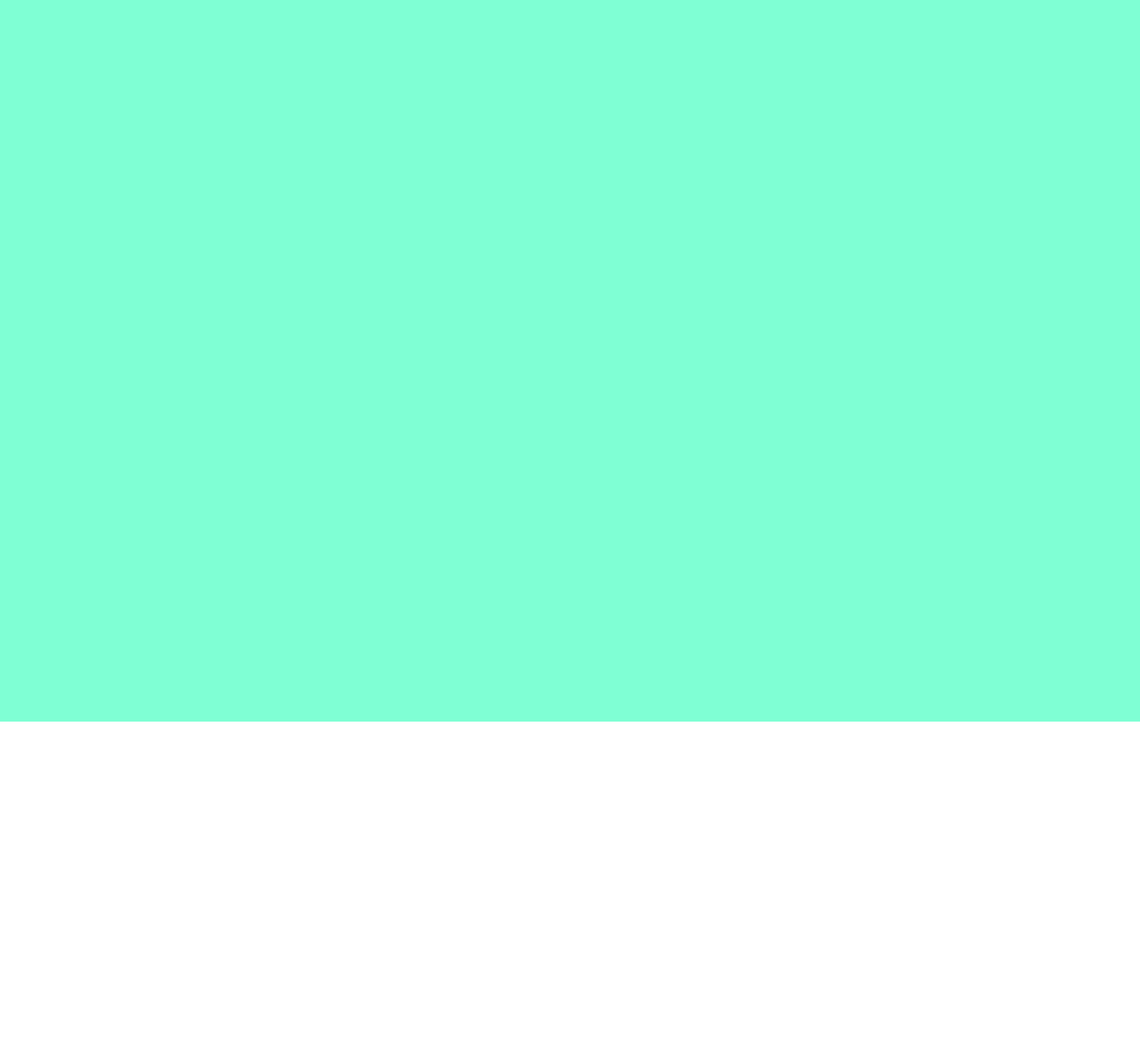
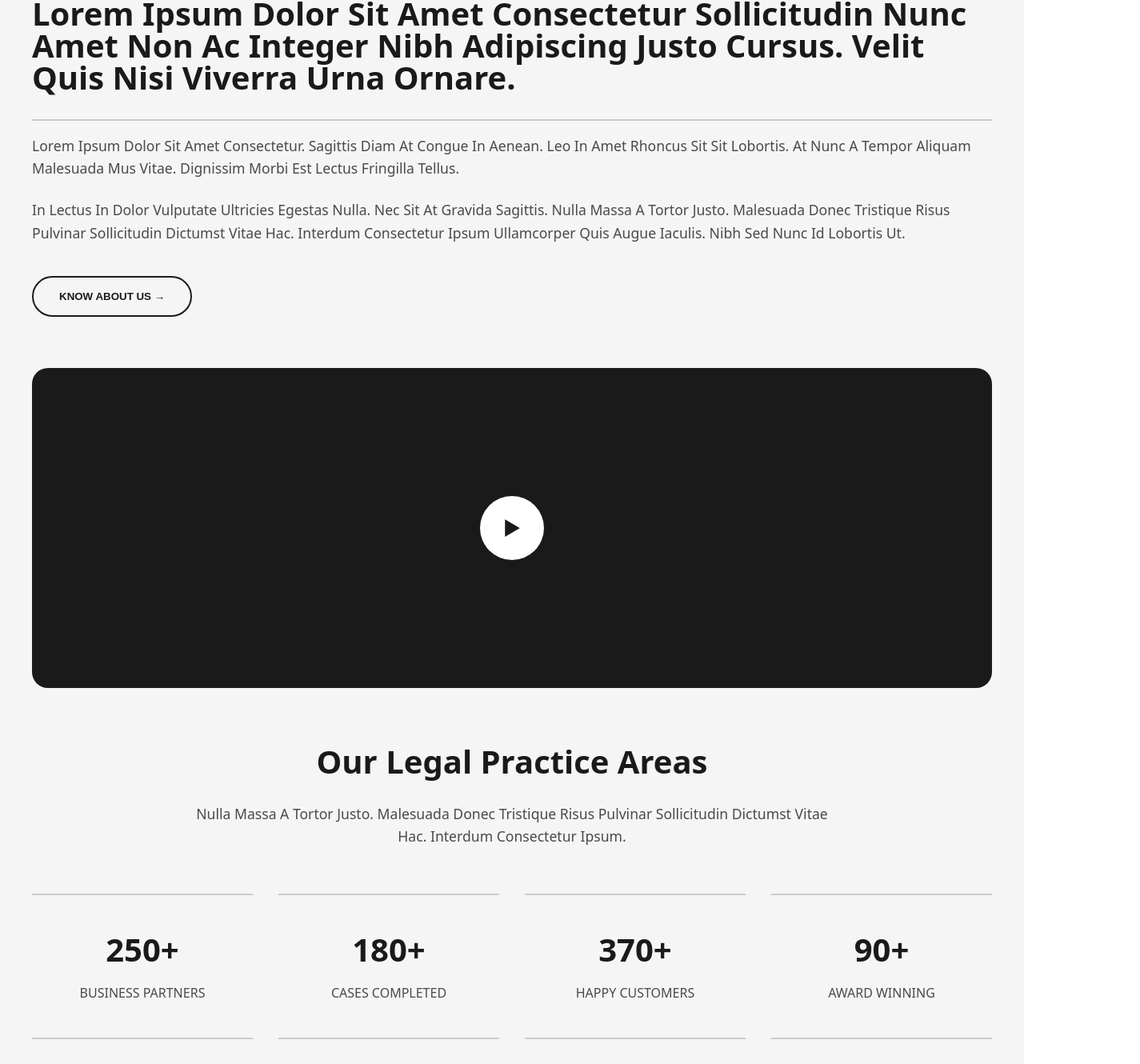
Before and after one commit to MdZaheen/Lawer-portfolio, a Next.js app: page / in a window 1280 px wide. Shown: the part 1095-2425 px from the top of the page at 80% size, 1425 px wide, since content can reach past the window. Before the commit the page ends 1997 px from the top, so only its background shows below. Built offline with nearby package versions, Linux system fonts and the light colour scheme.

Commit message:
half work done

```diff
--- a/app/page.js
+++ b/app/page.js
@@ -3,8 +3,9 @@ import Header from "../components/Header.js";
 import HeroSection from "../components/HeroSection.js";
 import TrustedLawFirm from "../components/TrustedLawFirm.js";
 import Appointment from "../components/Appointment.js";
-import Footer from "../components/Footer.js";
-import Know from "@/components/know.js";
+import Know from "@/components/Know.js";
+// import Footer from "../components/Footer.js";
+
 
 
 const Page = () => {
--- a/components/Know.js
+++ b/components/Know.js
@@ -1,9 +1,63 @@
-import React from "react";
-import "../public/styles/kau.css";
+import React from 'react';
+import '../public/styles/kau.css';
+
 const Know = () => {
   return (
-    <div className="man">Know About Us</div>
+    <section className="legal-section">
+      <div className="hero-content">
+        <h1 className="hero-title">
+          Lorem Ipsum Dolor Sit Amet Consectetur Sollicitudin Nunc Amet Non Ac Integer Nibh Adipiscing Justo Cursus. Velit Quis Nisi Viverra Urna Ornare.
+        </h1>
+        <div className='line'></div>
+        <p className="hero-text">
+          Lorem Ipsum Dolor Sit Amet Consectetur. Sagittis Diam At Congue In Aenean. Leo In Amet Rhoncus Sit Sit Lobortis. At Nunc A Tempor Aliquam Malesuada Mus Vitae. Dignissim Morbi Est Lectus Fringilla Tellus.
+        </p>
+        <p className="hero-text">
+          In Lectus In Dolor Vulputate Ultricies Egestas Nulla. Nec Sit At Gravida Sagittis. Nulla Massa A Tortor Justo. Malesuada Donec Tristique Risus Pulvinar Sollicitudin Dictumst Vitae Hac. Interdum Consectetur Ipsum Ullamcorper Quis Augue Iaculis. Nibh Sed Nunc Id Lobortis Ut.
+        </p>
+        <button className="know-more-btn">KNOW ABOUT US →</button>
+      </div>
 
+      <div className="video-section">
+        <div className="video-container">
+          {/* Replace with your video component or image */}
+          <div className="play-button">▶</div>
+        </div>
+      </div>
+
+      <div className="practice-areas">
+        <h2 className="practice-title">Our Legal Practice Areas</h2>
+        <p className="practice-description">
+          Nulla Massa A Tortor Justo. Malesuada Donec Tristique Risus Pulvinar Sollicitudin Dictumst Vitae Hac. Interdum Consectetur Ipsum.
+        </p>
+        <div className="stats-container">
+          <div className="stat-item">
+        <div className='line'></div>
+            <h3>250+</h3>
+            <p>BUSINESS PARTNERS</p>
+            <div className='line'></div>
+          </div>
+          <div className="stat-item">
+          <div className='line'></div>
+            <h3>180+</h3>
+            <p>CASES COMPLETED</p>
+            <div className='line'></div>
+          </div>
+          <div className="stat-item">
+          <div className='line'></div>
+            <h3>370+</h3>
+            <p>HAPPY CUSTOMERS</p>
+            <div className='line'></div>
+          </div>
+          <div className="stat-item">
+          <div className='line'></div>
+            <h3>90+</h3>
+            <p>AWARD WINNING</p>
+            <div className='line'></div>
+          </div>
+        </div>
+      </div>
+    </section>
   );
 };
 
--- a/package.json
+++ b/package.json
@@ -11,6 +11,7 @@
   "dependencies": {
     "next": "^15.1.7",
     "react": "^19.0.0",
-    "react-dom": "^19.0.0"
+    "react-dom": "^19.0.0",
+    "react-icons": "^5.4.0"
   }
 }
--- a/public/styles/TrustedLawFirm.css
+++ b/public/styles/TrustedLawFirm.css
@@ -20,5 +20,5 @@ transition-behavior  :normal;
 transition-delay : 0s;
 transition-duration : 0.3s;
 
-width : 1425.33px;
+width :100%;
 }
--- a/public/styles/kau.css
+++ b/public/styles/kau.css
@@ -1,5 +1,172 @@
+html,body{
+  font-family:'Lucida Sans', 'Lucida Sans Regular', 'Lucida Grande', 'Lucida Sans Unicode', Geneva, Verdana, sans-serif;
+}
+
 .man{
   height: 1005.92px;
-  width: 1425.33px;
+  width: 100%;
   background-color: aquamarine;
 }
+.legal-section {
+  background-color: #F5F5F5;
+  padding: 4rem 2rem;
+  font-family: system-ui, -apple-system, sans-serif;
+}
+.line {
+  width: 100%;
+  border-bottom: 2px solid #caccc7;
+  margin: 10px 0;
+}
+.linelast{
+  width: 100%;
+  border-bottom: 2px solid #caccc7;
+  margin: 10px 0;
+}
+
+.hero-content {
+  max-width: 1200px;
+  margin: 0 auto;
+  text-align: left;
+}
+
+.hero-title {
+  font-size: 2.5rem;
+  line-height: 1;
+  color: #1a1a1a;
+  margin-bottom: 2rem;
+  font-weight: 600;
+}
+
+.hero-text {
+  font-size: 1.1rem;
+  line-height: 1.6;
+  color: #4a4a4a;
+  margin-bottom: 1.5rem;
+}
+
+.know-more-btn {
+  display: inline-flex;
+  align-items: center;
+  padding: 1rem 2rem;
+  border: 2px solid #1a1a1a;
+  border-radius: 50px;
+  background: transparent;
+  color: #1a1a1a;
+  font-weight: 600;
+  cursor: pointer;
+  transition: all 0.3s ease;
+  margin-top: 1rem;
+}
+
+.know-more-btn:hover {
+  background: #1a1a1a;
+  color: white;
+}
+
+.video-section {
+  margin: 4rem auto;
+  max-width: 1200px;
+}
+
+.video-container {
+  position: relative;
+  width: 100%;
+  height: 400px;
+  background: #1a1a1a;
+  border-radius: 20px;
+  overflow: hidden;
+}
+
+.play-button {
+  position: absolute;
+  top: 50%;
+  left: 50%;
+  transform: translate(-50%, -50%);
+  width: 80px;
+  height: 80px;
+  background: white;
+  border-radius: 50%;
+  display: flex;
+  align-items: center;
+  justify-content: center;
+  cursor: pointer;
+  font-size: 24px;
+  color: #1a1a1a;
+}
+
+.practice-areas {
+  max-width: 1200px;
+  margin: 4rem auto;
+  text-align: center;
+}
+
+.practice-title {
+  font-size: 2.5rem;
+  color: #1a1a1a;
+  margin-bottom: 1.5rem;
+  font-weight: 600;
+}
+
+.practice-description {
+  font-size: 1.1rem;
+  color: #4a4a4a;
+  max-width: 800px;
+  margin: 0 auto 3rem;
+  line-height: 1.6;
+}
+
+.stats-container {
+  display: grid;
+  grid-template-columns: repeat(4, 1fr);
+  gap: 2rem;
+  margin-top: 3rem;
+}
+
+.stat-item {
+  text-align: center;
+}
+.stat-item p{
+  margin-bottom: 45px;
+}
+
+.stat-item h3 {
+  font-size: 2.5rem;
+  color: #1a1a1a;
+  margin-bottom: 0.5rem;
+  font-weight: 600;
+}
+
+.stat-item p {
+  font-size: 1rem;
+  color: #4a4a4a;
+  font-weight: 500;
+}
+
+@media (max-width: 1024px) {
+  .hero-title {
+    font-size: 2.5rem;
+  }
+
+  .stats-container {
+    grid-template-columns: repeat(2, 1fr);
+  }
+}
+
+@media (max-width: 768px) {
+  .legal-section {
+    padding: 2rem 1rem;
+  }
+
+  .hero-title {
+    font-size: 2rem;
+  }
+
+  .video-container {
+    height: 400px;
+  }
+
+  .stats-container {
+    grid-template-columns: 1fr;
+    gap: 1.5rem;
+  }
+}
```
Also changed, not shown: 1 other file (tests, documents, lock files or other folders).
